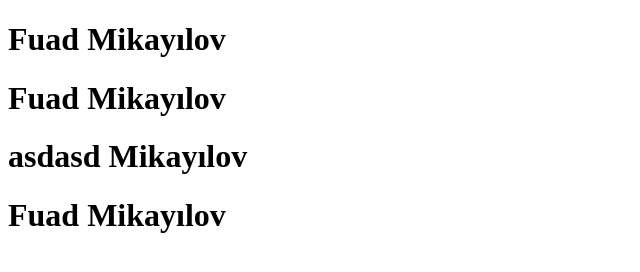
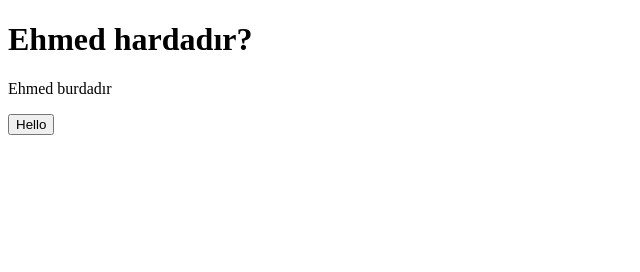
Before and after one commit to Fuadmikayil/DOM, a plain HTML site: page index.html in a window 1280 px wide. Shown: the whole page, without its empty margins (0-640 px from the left). Drawn offline with Linux system fonts and the light colour scheme.

Commit message:
remove and add metod

```diff
--- a/app.js
+++ b/app.js
@@ -5,3 +5,9 @@ const h2_tag = document.querySelectorAll("#demo");
 console.log(h2_tag.textContent);
 console.log(h2_tag.innerText);
 console.log(h2_tag.innerHtml);
+///////////////////////////
+const div_tag = document.querySelector(".wrapper")
+console.log(div_tag);
+const p_tag = document.querySelector("#memo")
+p_tag.classList.add("hakuna");
+p_tag.classList.remove("hakuna");
--- a/index.html
+++ b/index.html
@@ -1,5 +1,6 @@
 <!DOCTYPE html>
 <html lang="en">
+
 <head>
     <meta charset="UTF-8">
     <meta http-equiv="X-UA-Compatible" content="IE=edge">
@@ -7,11 +8,14 @@
     <title>Dom</title>
     <link rel="stylesheet" href="app.css">
 </head>
+
 <body>
-    <h1 id="demo">Fuad Mikayılov</h1>
-    <h1 >Fuad Mikayılov</h1>
-    <h1 >asdasd Mikayılov</h1>
-    <h1 id="demo">Fuad Mikayılov</h1>
+    <div class="wrapper">
+        <h1 id="demo"> Ehmed  hardadır?</h1>
+        <p id="memo"> Ehmed  burdadır</p>
+        <button>Hello</button>
+    </div>
     <script src="app.js"></script>
 </body>
+
 </html>
```
